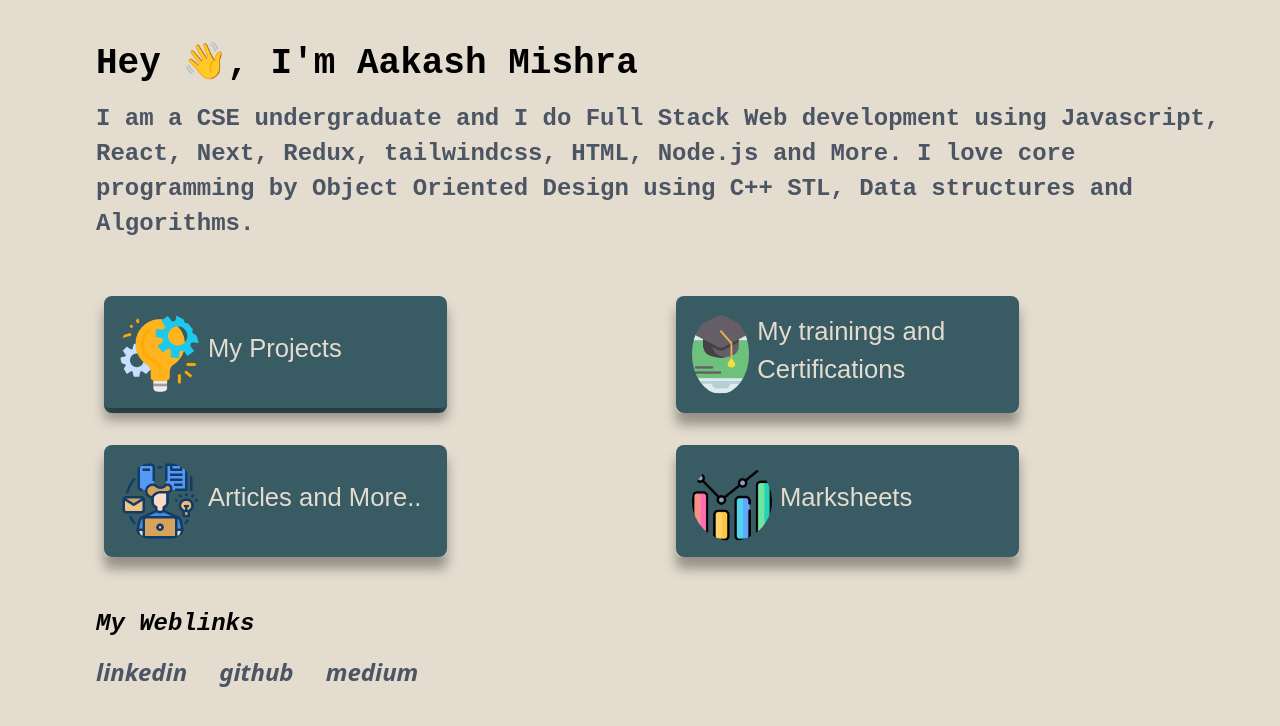
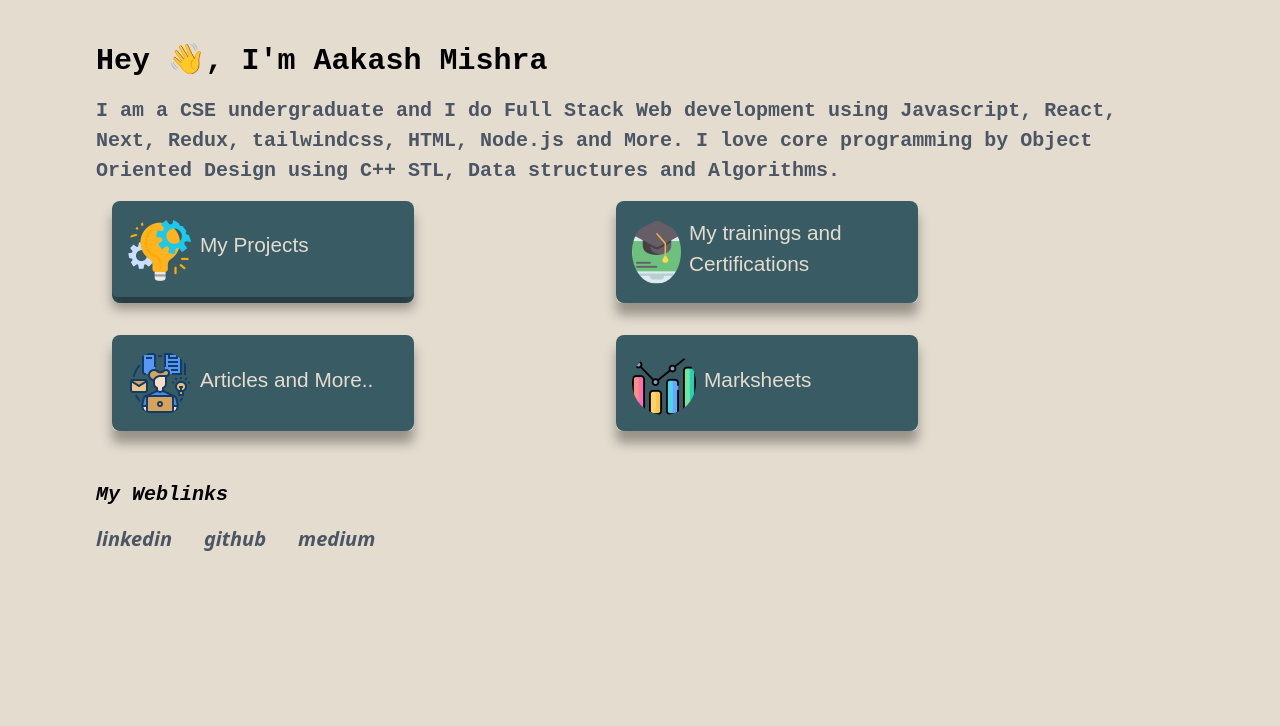
Before and after one commit to Aakash-mishra2/Portfolio, a React (Create React App) app: page / in a window 1280 px wide. Shown: the top 726 px of the page. Built offline with nearby package versions, Linux system fonts and the light colour scheme; a web font is replaced by a local one.

Commit message:
shrink body size

```diff
--- a/src/front/FrontPage.js
+++ b/src/front/FrontPage.js
@@ -35,16 +35,16 @@ export default function FrontPage() {
     ]
 
     return (
-        <div className="max-w-7xl mx-auto ml-24 mb-4 mr-8">
-            <h1 className="text-4xl font-bold text-black font-serif mt-10 ml-30 mb-4">
+        <div className="max-w-5xl mx-auto ml-24 mb-4 mr-8">
+            <h1 className="text-3xl font-bold text-black font-serif mt-10 ml-30 mb-4">
                 <tt>Hey 👋, I'm Aakash Mishra</tt>
             </h1>
-            <p className="text-2xl font-bold  text-gray-600 font-serif "><tt>
+            <p className="text-xl font-bold  text-gray-600 font-serif "><tt>
                 I am a CSE undergraduate and I do Full Stack Web development using
                 Javascript, React, Next, Redux, tailwindcss, HTML, Node.js and More.
                 I love core programming by Object Oriented Design using C++ STL, Data structures and Algorithms.
             </tt></p>
-            <div className=" front ml-2 mt-10 grid grid-cols-2 gap-x-0">
+            <div className=" front ml-4 grid grid-cols-2 gap-x-0 gap-y-0 h-4/5">
                 {
                     CARDS.map(item => {
                         return (
@@ -59,8 +59,8 @@ export default function FrontPage() {
                     })
                 }
             </div>
-            <p className="text-2xl mt-8 align-center font-bold text-black font-serif "><tt><em> My Weblinks </em></tt></p>
-            <div className="flex flex-row font font-sans justify-start gap-x-8 text-2xl mt-4 text-gray-600 font-semibold">
+            <p className="text-xl mt-8 align-center font-bold text-black font-serif "><tt><em> My Weblinks </em></tt></p>
+            <div className="flex flex-row font font-sans justify-start gap-x-8 text-xl mt-4 text-gray-600 font-semibold">
             <Link to="https://www.linkedin.com/in/aakash-mishra-823b1a223/" target="__blank"><em>linkedin</em></Link>
             <Link to="https://github.com/Aakash-mishra2" target="__blank"><em>github</em></Link>
             <Link to="https://medium.com/@aakash281" target="__blank"><em>medium</em></Link></div>
--- a/src/front/styles/FrontItem.css
+++ b/src/front/styles/FrontItem.css
@@ -21,13 +21,13 @@
 }
 
 .front-item__image {
-    width: 5rem;
-    height: 5rem;
+    width: 4rem;
+    height: 4rem;
     margin-right: 0.5rem;
 }
 
 .front-item__info h2 {
-    font-size: 1.6rem;
+    font-size: 1.3rem;
     margin: 0 0 0.5rem 0;
     font-weight: normal;
     color: #e4dccf;
```
